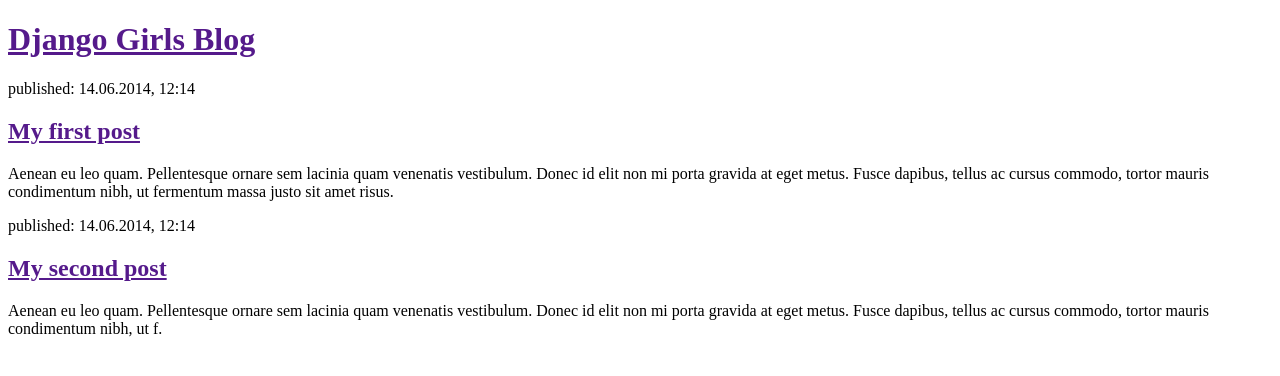
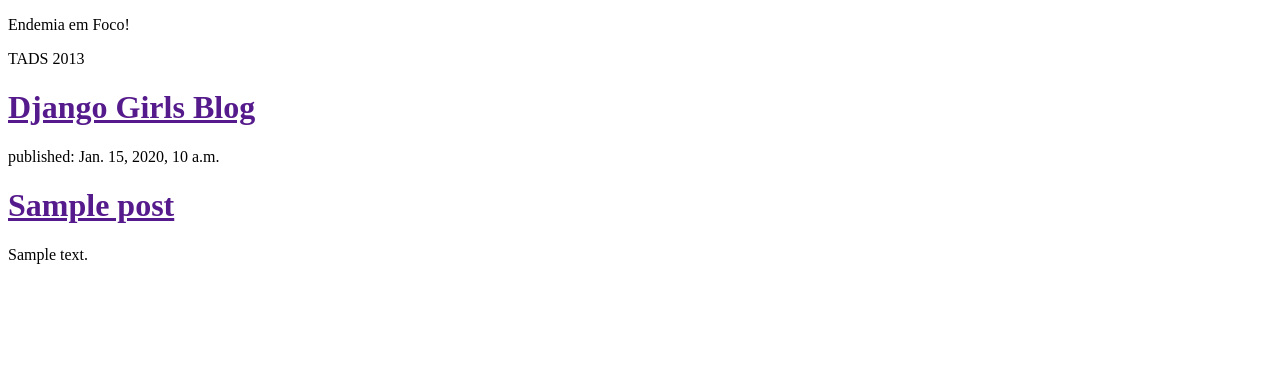
Before and after one commit to bergue3000/my-first-blog, a Django app: template blog/templates/blog/post_list.html in a window 1280 px wide. Shown: the top 376 px of the page. Run offline with Django 3.2, Linux system fonts and the light colour scheme; the template is opened without the code that fills it: values that come from a table or form of the project are taken from there, others are empty; tables that the repository leaves empty hold one stand-in row (values such as "Sample post").

Commit message:
adicionando comandos python na view.

```diff
--- a/blog/models.py
+++ b/blog/models.py
@@ -1,14 +1,21 @@
 from django.db import models
 from django.utils import timezone
+from django.shortcuts import render
 
 class Post(models.Model):
-	author = models.ForeignKey('auth.User')
+	author = models.ForeignKey('auth.user')
+
 	title = models.CharField(max_length=200)
+
 	text = models.TextField()
-	created_date = models.DateTimeField(blank=True, null=True)
+
+	created_date =models.DateTimeField(default=timezone.now)
+
+	published_date = models.DateTimeField(blank=True, null=True)
 
 	def publish(self):
 		self.published_date = timezone.now()
 		self.save()
-	def __str__(self):
+
+	def _str_(self):
 		return self.title
--- a/blog/templates/blog/post_list.html
+++ b/blog/templates/blog/post_list.html
@@ -4,21 +4,23 @@
 	<title>Endemia</title>
 </head>
 <body>
-	<div>
+	<p>Endemia em Foco!</p>
+	<p>TADS 2013</p>
+<div>
             <h1><a href="">Django Girls Blog</a></h1>
         </div>
 
-        <div>
-            <p>published: 14.06.2014, 12:14</p>
-            <h2><a href="">My first post</a></h2>
-            <p>Aenean eu leo quam. Pellentesque ornare sem lacinia quam venenatis vestibulum. Donec id elit non mi porta gravida at eget metus. Fusce dapibus, tellus ac cursus commodo, tortor mauris condimentum nibh, ut fermentum massa justo sit amet risus.</p>
-        </div>
+    <div>
+    	{% for post in posts %}
+    <div>
+        <p>published: {{ post.published_date }}</p>
+        <h1><a href="">{{ post.title }}</a></h1>
+        <p>{{ post.text|linebreaks }}</p>
+    </div>
+{% endfor %}
+    </div>
 
-        <div>
-            <p>published: 14.06.2014, 12:14</p>
-            <h2><a href="">My second post</a></h2>
-            <p>Aenean eu leo quam. Pellentesque ornare sem lacinia quam venenatis vestibulum. Donec id elit non mi porta gravida at eget metus. Fusce dapibus, tellus ac cursus commodo, tortor mauris condimentum nibh, ut f.</p>
-        </div>
+
 
 </body>
 </html>
--- a/blog/urls.py
+++ b/blog/urls.py
@@ -2,7 +2,7 @@
 from . import views
 
 urlpatterns = [
+
 	url(r'^$', views.post_list),
 
-
 ]
--- a/blog/views.py
+++ b/blog/views.py
@@ -1,4 +1,7 @@
 from django.shortcuts import render
+from django.utils import timezone
+from .models import Post
 
 def post_list(request):
-	return render(request, 'blog/post_list.html', {})
+	posts = Post.objects.filter(published_date__lte=timezone.now()).order_by('published_date')
+	return render(request, 'blog/post_list.html', {'posts':posts})
--- a/mysite/settings.py
+++ b/mysite/settings.py
@@ -107,7 +107,7 @@
 
 LANGUAGE_CODE = 'en-us'
 
-TIME_ZONE = 'America/Fortaleza'
+TIME_ZONE = 'UTC'
 
 USE_I18N = True
 
```
Also changed, not shown: blog/migrations/0002_auto_20160330_1824.py (added).
